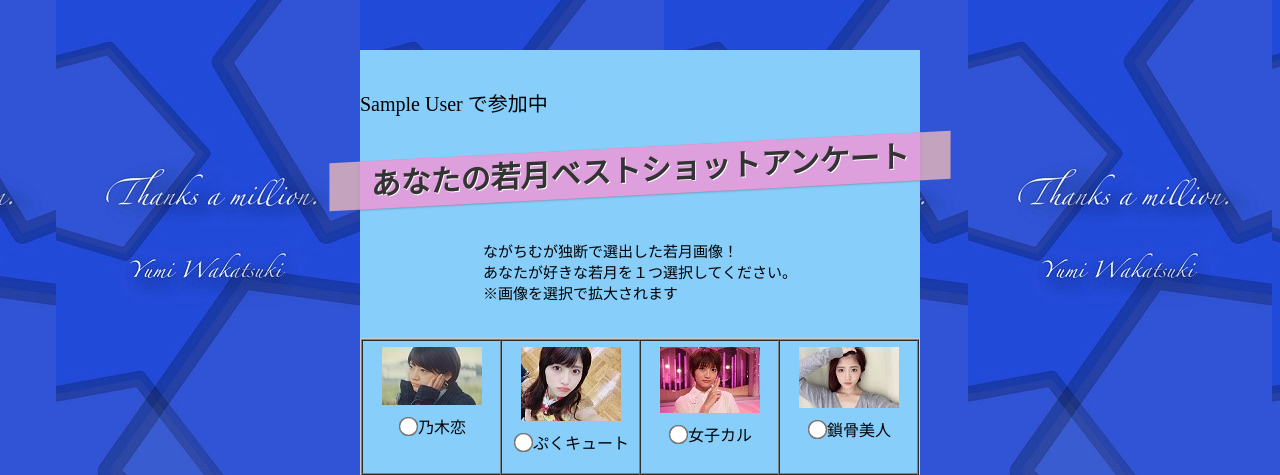
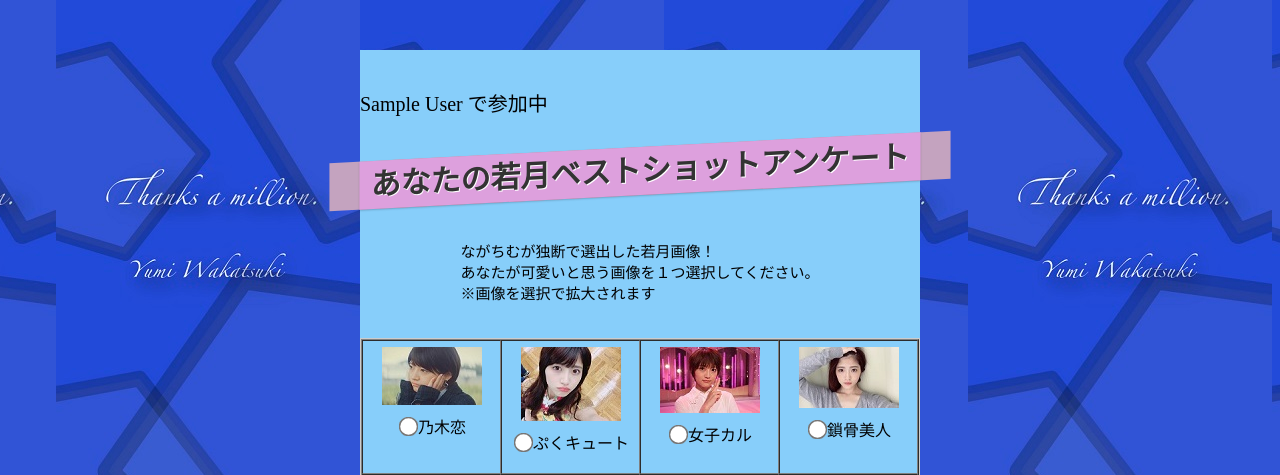
Before and after one commit to nagachim/yumi_ankert, a PHP site: page /questionnaire.php in a window 1280 px wide. Shown: the top 475 px of the page. Run offline with PHP 8.4, Linux system fonts and the light colour scheme; the visitor is signed in with stand-in values (Sample User, id 1); data that the repository does not hold is empty; some libraries are stand-ins or nearby versions.

Commit message:
画像編集

```diff
--- a/questionnaire.php
+++ b/questionnaire.php
@@ -72,7 +72,7 @@ $(function(){
 		<p><?php echo htmlspecialchars($_SESSION['NAME'], ENT_QUOTES); ?> で参加中</p>
 		<h1>あなたの若月ベストショットアンケート</h1>
 		<div class="center">
-			<p class="txt">ながちむが独断で選出した若月画像！<br>あなたが好きな若月を１つ選択してください。<br>※画像を選択で拡大されます<p/>
+			<p class="txt">ながちむが独断で選出した若月画像！<br>あなたが可愛いと思う画像を１つ選択してください。<br>※画像を選択で拡大されます<p/>
 		</div>
 		<div id="modal_window">
 		<form id="ankertForm" name="ankertForm" action="" method="POST" accept-charset="UTF-8">
```
